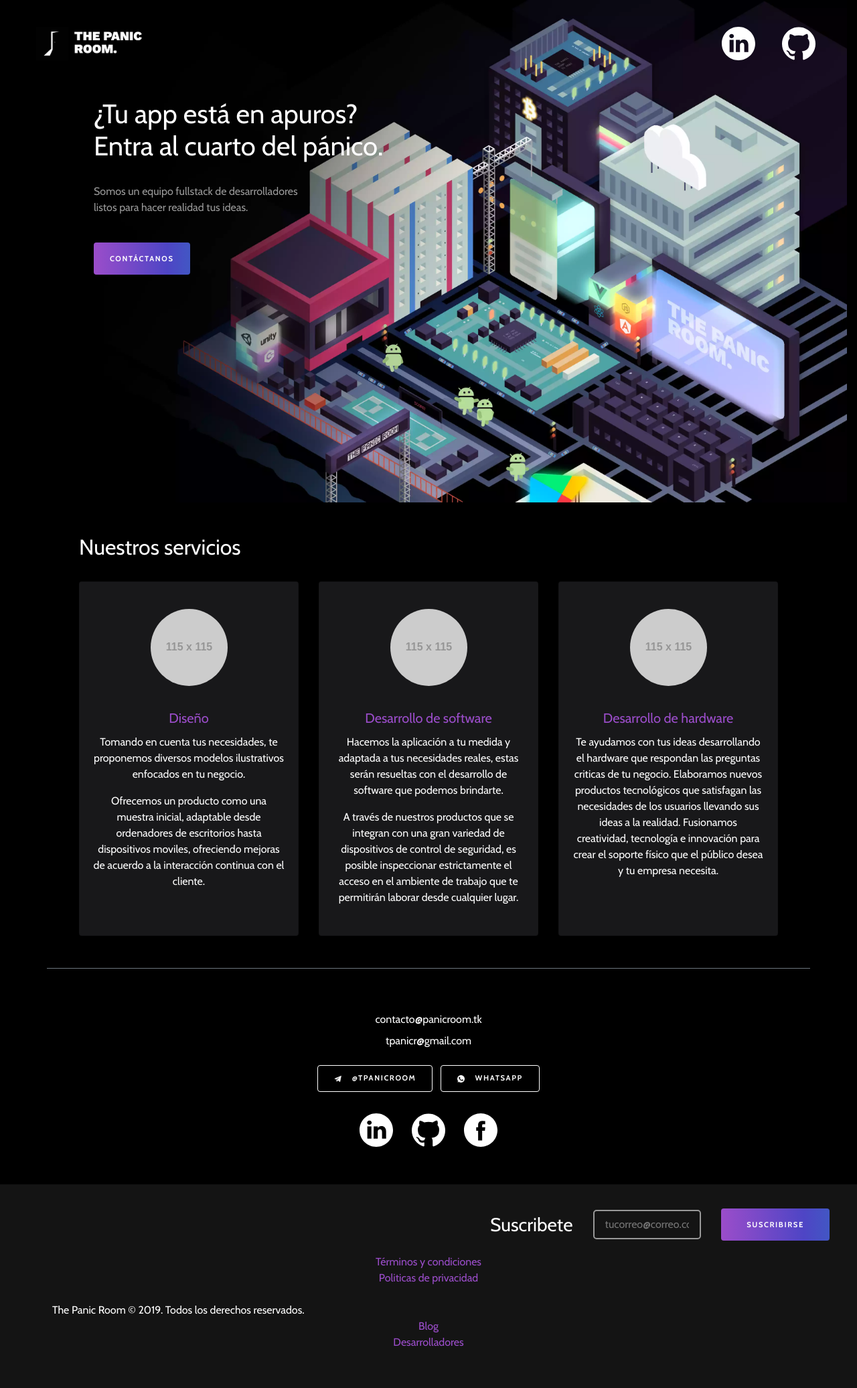
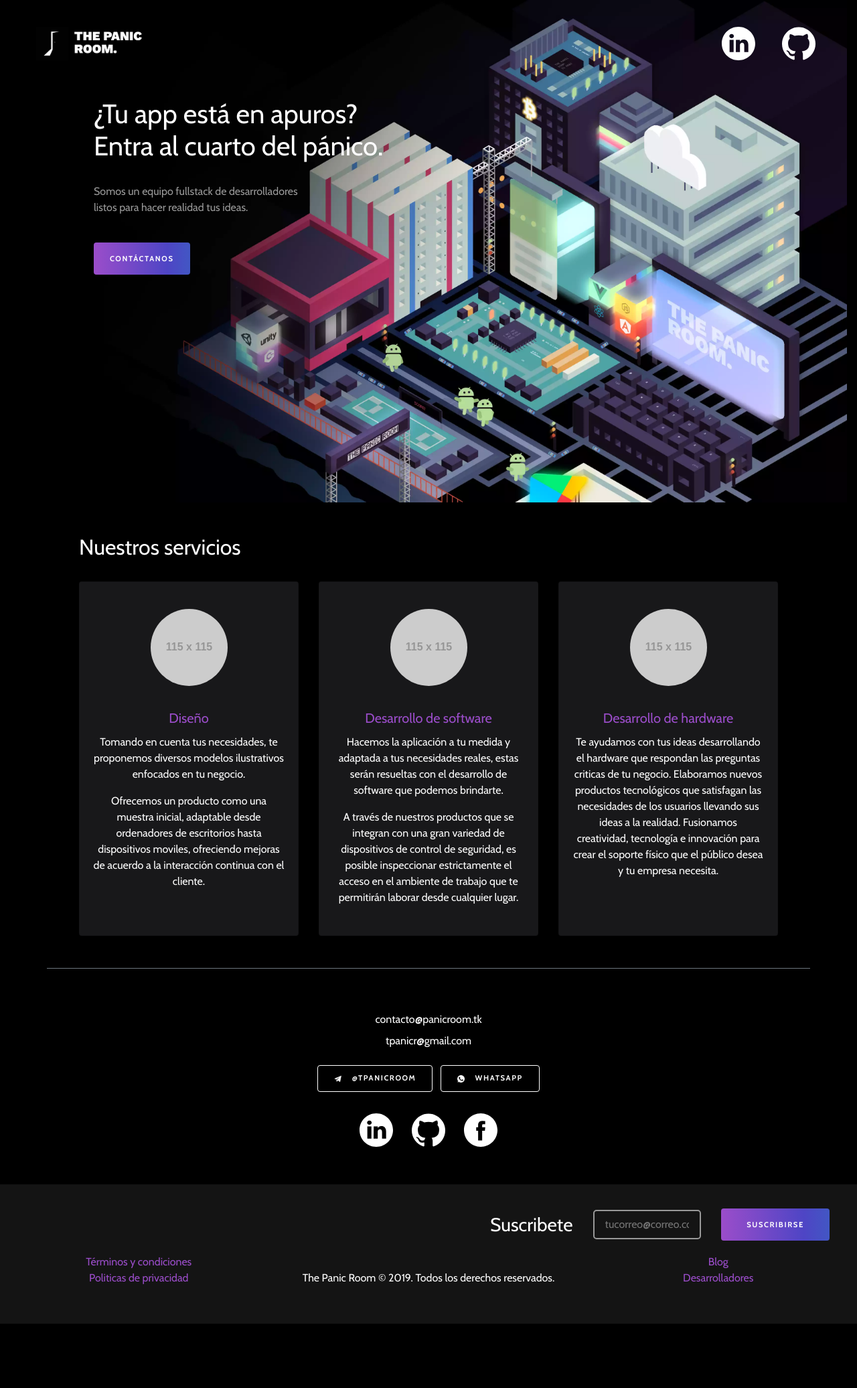
Before and after one commit to the-panic-room/the-panic-room, a Jekyll site: the page built from index.html, in a window 1280 px wide. Shown: the whole page at 67% size. Built offline with Jekyll 4.4.1, drawn with Linux system fonts in a browser that asks for light colours; nearby versions of some CDN libraries; after the commit the page ends 1976 px from its top, so only the background shows below that.

Commit message:
compatibilidad mobile md superior

```diff
--- a/_includes/footer.html
+++ b/_includes/footer.html
@@ -18,17 +18,17 @@
             </form>
         </div>
     </div>
-    <div class="d-flex flex-column flex-sm-row px-5 justify-content-center align-items-end text-center flex-sm-wrap">
-        <div class="col-12 col-sm-6 mb-0 text-center order-0 mb-sm-4">
+    <div class="d-flex flex-column flex-sm-row px-5 justify-content-center align-items-end text-center flex-sm-wrap flex-md-nowrap">
+        <div class="col-12 col-sm-6 col-md-4 mb-0 text-center order-0 mb-sm-4">
             <ul>
                 <li><a href="#">Términos y condiciones</a></li>
                 <li><a href="#">Politicas de privacidad</a></li>
             </ul>
         </div>
-        <div class="col-12 col-sm-12 text-center text-md-left mb-4 mb-sm-0 order-2 order-md-1">
+        <div class="col-12 col-sm-12 col-md-5 text-center mb-4 mb-sm-0 mb-md-4 order-2 order-md-1">
             The Panic Room © 2019. Todos los derechos reservados.
         </div>
-        <div class="col-12 col-sm-6 text-center text-md-right order-1 order-md-2 mb-4">
+        <div class="col-12 col-sm-6 col-md-4 text-center order-1 order-md-2 mb-4">
             <ul>
                 <li><a href="{{ site.baseurl }}{% link blog.html %}">Blog</a></li>
                 <li><a href="{{ site.baseurl }}{% link developers.html %}">Desarrolladores</a></li>
```
